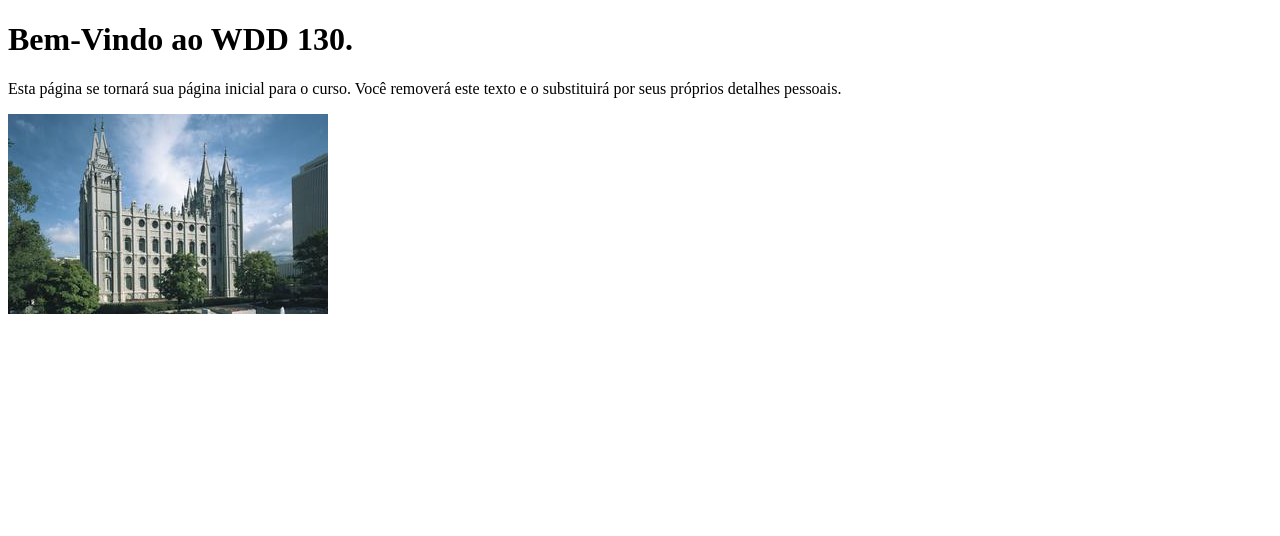
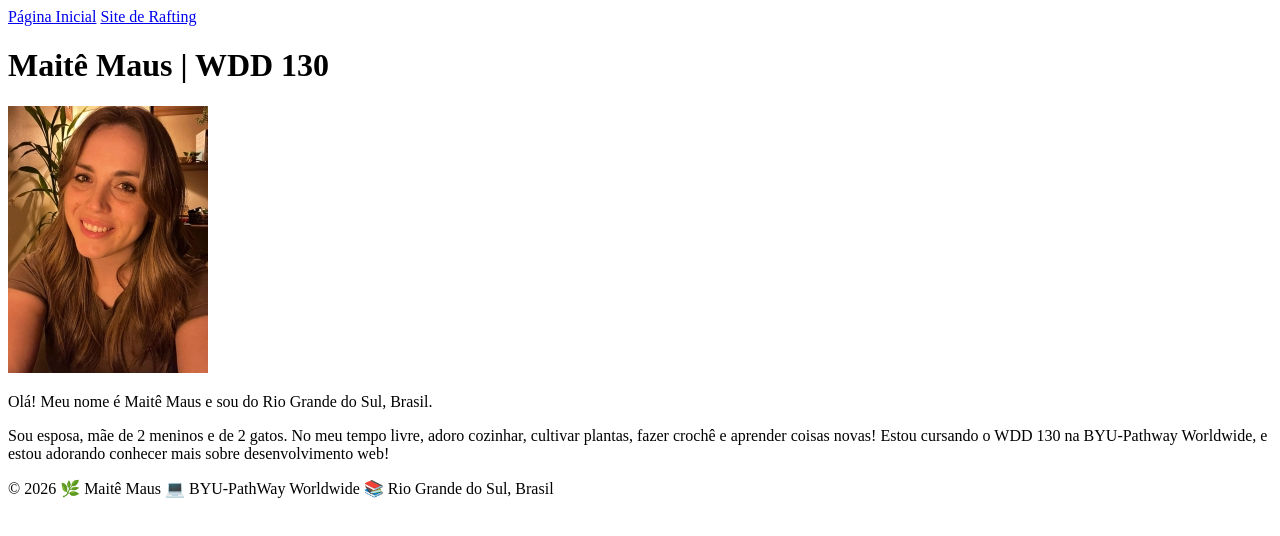
Before and after one commit to mausmaite/wdd130, a plain HTML site: page index.html in a window 1280 px wide. Drawn offline with Linux system fonts and the light colour scheme.

Commit message:
Criei meu site de apresentação do curso

```diff
--- a/index.html
+++ b/index.html
@@ -1,14 +1,35 @@
 <!DOCTYPE html>
 <html lang="pt-br">
+
 <head>
     <meta charset="UTF-8">
     <meta name="viewport" content="width=device-width, initial-scale=1.0">
-    <title>WDD 130 | Página Inicial</title>
+    <title>Maitê Maus | WDD 130</title>
 </head>
+
 <body>
-    <h1>Bem-Vindo ao WDD 130.</h1>
-    <p>Esta página se tornará sua página inicial para o curso. Você removerá este texto e o substituirá por seus próprios detalhes pessoais.</p>
 
-    <img src="imagens/templo-lago-salgado.jpg" alt="O Templo de Lago Salgado.">
+    <header>
+        <nav>
+            <a href="#">Página Inicial</a>
+            <a href="wwr/">Site de Rafting</a>
+        </nav>
+    </header>
+
+    <main>
+        <h1>Maitê Maus | WDD 130</h1>
+        <img src="imagens/perfil.jpg" alt="Foto de Maitê Maus">
+        <p>Olá! Meu nome é Maitê Maus e sou do Rio Grande do Sul, Brasil.</p>
+        <p>Sou esposa, mãe de 2 meninos e de 2 gatos. No meu tempo livre, adoro cozinhar, cultivar
+            plantas, fazer crochê e aprender coisas novas! Estou cursando o WDD 130 na BYU-Pathway
+            Worldwide, e estou adorando conhecer mais sobre
+            desenvolvimento web!</p>
+    </main>
+
+    <footer>
+        <p>© 2026 🌿 Maitê Maus 💻 BYU-PathWay Worldwide 📚 Rio Grande do Sul, Brasil</p>
+    </footer>
+
 </body>
+
 </html>
```
Also changed, not shown: imagens/maite-maus.jpg (added), imagens/perfil.jpeg (added), imagens/perfil.jpg (added).
